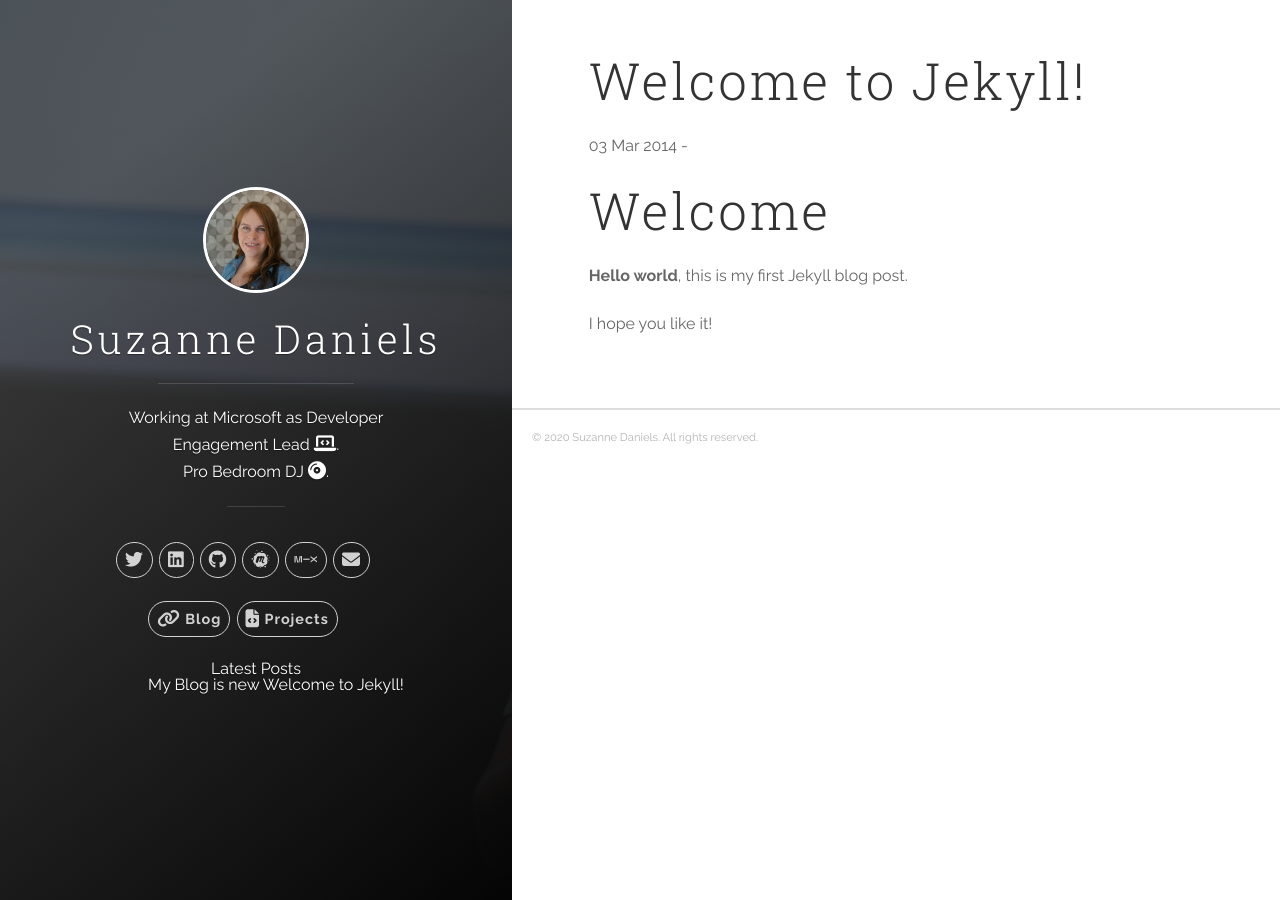
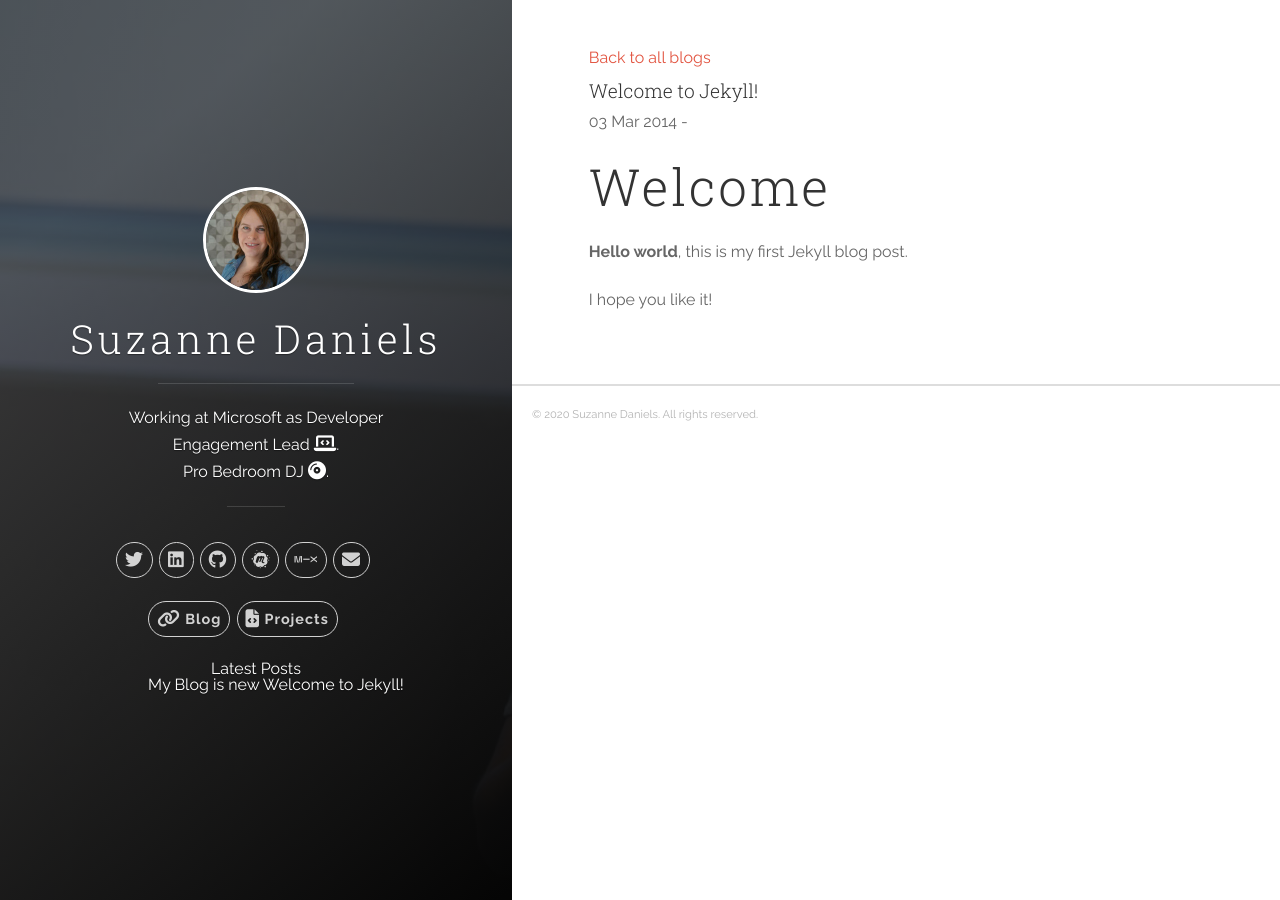
Before and after one commit to suuus/suuus.github.io, a Jekyll site: the page built from _posts/2014-3-3-Hello-World.md, in a window 1280 px wide. Built offline with Jekyll 4.4.1, drawn with Linux system fonts in a browser that asks for light colours; nearby versions of some CDN libraries.

Commit message:
post post

```diff
--- a/_layouts/post.html
+++ b/_layouts/post.html
@@ -1,7 +1,8 @@
 ---
 layout: default
 ---
-<h1>{{ page.title }}</h1>
+<a href="/blog.html">Back to all blogs</a>
+<h4>{{ page.title }}</h4>
 <p>{{ page.date | date_to_string }} - {{ page.author }}</p>
 
 {{ content }}
```
